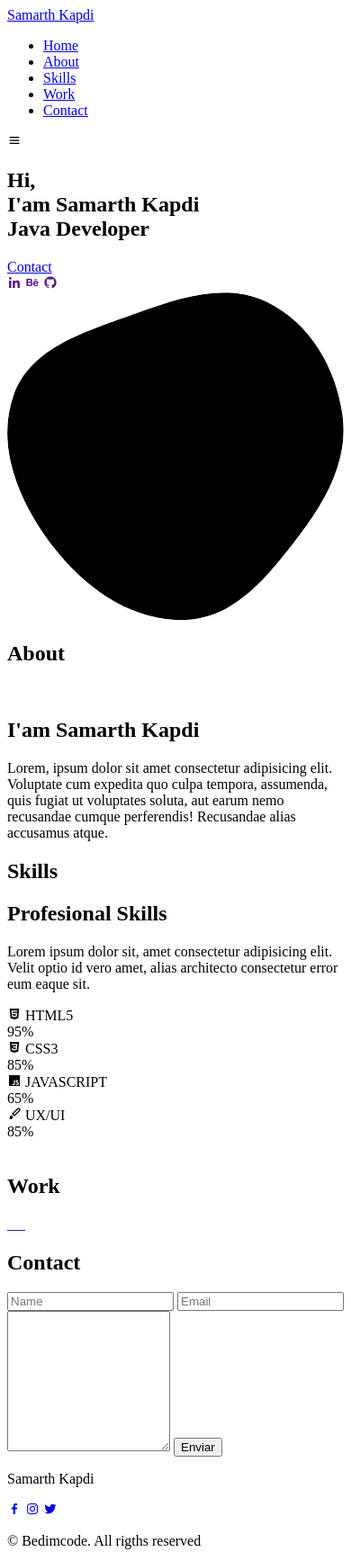
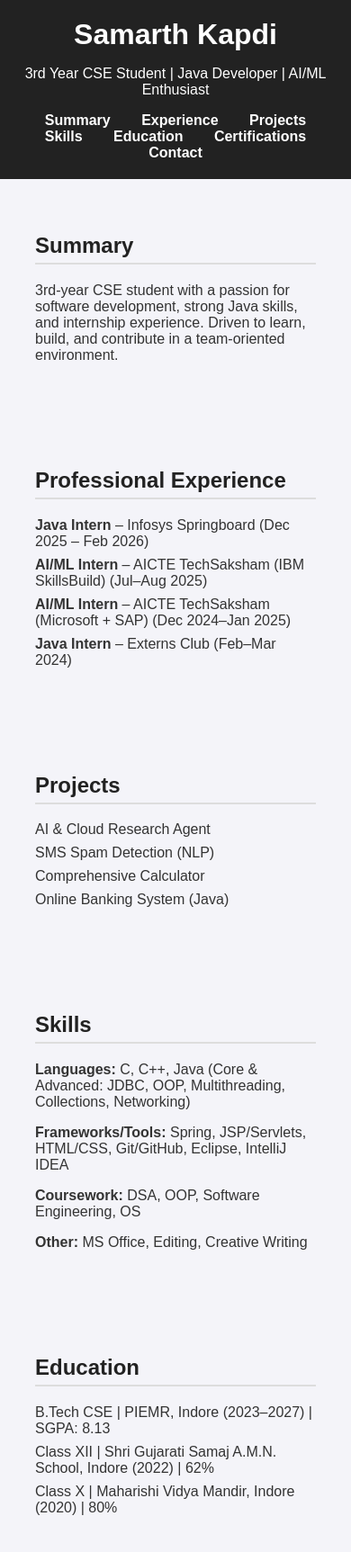
Before and after one commit to SamarthKapdi/MyPortfolioWebsite, a plain HTML site: page index.html in a window 390 px wide. Shown: the top 1725 px of the page at 90% size. Drawn offline with nearby package versions, Linux system fonts and the light colour scheme.

Commit message:
Responsive Portfolio website

```diff
--- a/index.html
+++ b/index.html
@@ -3,203 +3,127 @@
 <head>
   <meta charset="UTF-8">
   <meta name="viewport" content="width=device-width, initial-scale=1.0">
-
-        <link rel="stylesheet" href="assets/css/styles.css">
-
-        <!-- =====BOX ICONS===== -->
-        <link href='https://cdn.jsdelivr.net/npm/boxicons@2.0.5/css/boxicons.min.css' rel='stylesheet'>
-
-        <title>Portfolio website complete</title>
+  <title>Samarth Kapdi | Portfolio</title>
+  <link rel="stylesheet" href="style.css">
+  <style>
+    body {
+      font-family: Arial, sans-serif;
+      margin: 0; padding: 0;
+      background: #f4f4f9; color: #333;
+    }
+    header {
+      background: #222; color: #fff; padding: 20px 0; text-align: center;
+    }
+    header h1 { margin: 0; }
+    nav a {
+      color: #fff; margin: 0 15px; text-decoration: none; font-weight: bold;
+    }
+    section { padding: 40px 10%; }
+    h2 { color: #222; border-bottom: 2px solid #ddd; padding-bottom: 5px; }
+    ul { list-style: none; padding: 0; }
+    ul li { margin: 8px 0; }
+    .contact a { color: #0077b5; text-decoration: none; }
+    footer {
+      background: #222; color: #fff; text-align: center; padding: 15px;
+    }
+  </style>
 </head>
 <body>
-        <!--===== HEADER =====-->
-        <header class="l-header">
-            <nav class="nav bd-grid">
-                <div>
-                    <a href="#" class="nav__logo">Samarth Kapdi</a>
-                </div>
 
-                <div class="nav__menu" id="nav-menu">
-                    <ul class="nav__list">
-                        <li class="nav__item"><a href="#home" class="nav__link active-link">Home</a></li>
-                        <li class="nav__item"><a href="#about" class="nav__link">About</a></li>
-                        <li class="nav__item"><a href="#skills" class="nav__link">Skills</a></li>
-                        <li class="nav__item"><a href="#work" class="nav__link">Work</a></li>
-                        <li class="nav__item"><a href="#contact" class="nav__link">Contact</a></li>
-                    </ul>
-                </div>
-
-                <div class="nav__toggle" id="nav-toggle">
-                    <i class='bx bx-menu'></i>
-                </div>
+  <!-- Header -->
+  <header>
+    <h1>Samarth Kapdi</h1>
+    <p>3rd Year CSE Student | Java Developer | AI/ML Enthusiast</p>
+    <nav>
+      <a href="#summary">Summary</a>
+      <a href="#experience">Experience</a>
+      <a href="#projects">Projects</a>
+      <a href="#skills">Skills</a>
+      <a href="#education">Education</a>
+      <a href="#certifications">Certifications</a>
+      <a href="#contact">Contact</a>
     </nav>
   </header>
 
-        <main class="l-main">
-            <!--===== HOME =====-->
-            <section class="home bd-grid" id="home">
-                <div class="home__data">
-                    <h1 class="home__title">Hi,<br>I'am <span class="home__title-color">Samarth Kapdi</span><br> Java Developer</h1>
-
-                    <a href="#" class="button">Contact</a>
-                </div>
-
-                <div class="home__social">
-                    <a href="" class="home__social-icon"><i class='bx bxl-linkedin'></i></a>
-                    <a href="" class="home__social-icon"><i class='bx bxl-behance' ></i></a>
-                    <a href="" class="home__social-icon"><i class='bx bxl-github' ></i></a>
-                </div>
-
-                <div class="home__img">
-                    <svg class="home__blob" viewBox="0 0 479 467" xmlns="http://www.w3.org/2000/svg" xmlns:xlink="http://www.w3.org/1999/xlink">
-                        <mask id="mask0" mask-type="alpha">
-                            <path d="M9.19024 145.964C34.0253 76.5814 114.865 54.7299 184.111 29.4823C245.804 6.98884 311.86 -14.9503 370.735 14.143C431.207 44.026 467.948 107.508 477.191 174.311C485.897 237.229 454.931 294.377 416.506 344.954C373.74 401.245 326.068 462.801 255.442 466.189C179.416 469.835 111.552 422.137 65.1576 361.805C17.4835 299.81 -17.1617 219.583 9.19024 145.964Z"/>
-                        </mask>
-                        <g mask="url(#mask0)">
-                            <path d="M9.19024 145.964C34.0253 76.5814 114.865 54.7299 184.111 29.4823C245.804 6.98884 311.86 -14.9503 370.735 14.143C431.207 44.026 467.948 107.508 477.191 174.311C485.897 237.229 454.931 294.377 416.506 344.954C373.74 401.245 326.068 462.801 255.442 466.189C179.416 469.835 111.552 422.137 65.1576 361.805C17.4835 299.81 -17.1617 219.583 9.19024 145.964Z"/>
-                            <image class="home__blob-img" x="50" y="60" href="assets/img/perfil.png"/>
-                        </g>
-                    </svg>
-                </div>
+  <!-- Summary -->
+  <section id="summary">
+    <h2>Summary</h2>
+    <p>3rd-year CSE student with a passion for software development, strong Java skills, and internship experience. Driven to learn, build, and contribute in a team-oriented environment.</p>
   </section>
 
-            <!--===== ABOUT =====-->
-            <section class="about section " id="about">
-                <h2 class="section-title">About</h2>
-
-                <div class="about__container bd-grid">
-                    <div class="about__img">
-                        <img src="assets/img/about.jpg" alt="">
-                    </div>
-
-                    <div>
-                        <h2 class="about__subtitle">I'am Samarth Kapdi</h2>
-                        <p class="about__text">Lorem, ipsum dolor sit amet consectetur adipisicing elit. Voluptate cum expedita quo culpa tempora, assumenda, quis fugiat ut voluptates soluta, aut earum nemo recusandae cumque perferendis! Recusandae alias accusamus atque.</p>
-                    </div>
-                </div>
+  <!-- Experience -->
+  <section id="experience">
+    <h2>Professional Experience</h2>
+    <ul>
+      <li><b>Java Intern</b> – Infosys Springboard (Dec 2025 – Feb 2026)</li>
+      <li><b>AI/ML Intern</b> – AICTE TechSaksham (IBM SkillsBuild) (Jul–Aug 2025)</li>
+      <li><b>AI/ML Intern</b> – AICTE TechSaksham (Microsoft + SAP) (Dec 2024–Jan 2025)</li>
+      <li><b>Java Intern</b> – Externs Club (Feb–Mar 2024)</li>
+    </ul>
   </section>
 
-            <!--===== SKILLS =====-->
-            <section class="skills section" id="skills">
-                <h2 class="section-title">Skills</h2>
-
-                <div class="skills__container bd-grid">
-                    <div>
-                        <h2 class="skills__subtitle">Profesional Skills</h2>
-                        <p class="skills__text">Lorem ipsum dolor sit, amet consectetur adipisicing elit. Velit optio id vero amet, alias architecto consectetur error eum eaque sit.</p>
-                        <div class="skills__data">
-                            <div class="skills__names">
-                                <i class='bx bxl-html5 skills__icon'></i>
-                                <span class="skills__name">HTML5</span>
-                            </div>
-                            <div class="skills__bar skills__html">
-
-                            </div>
-                            <div>
-                                <span class="skills__percentage">95%</span>
-                            </div>
-                        </div>
-                        <div class="skills__data">
-                            <div class="skills__names">
-                                <i class='bx bxl-css3 skills__icon'></i>
-                                <span class="skills__name">CSS3</span>
-                            </div>
-                            <div class="skills__bar skills__css">
-
-                            </div>
-                            <div>
-                                <span class="skills__percentage">85%</span>
-                            </div>
-                        </div>
-                        <div class="skills__data">
-                            <div class="skills__names">
-                                <i class='bx bxl-javascript skills__icon' ></i>
-                                <span class="skills__name">JAVASCRIPT</span>
-                            </div>
-                            <div class="skills__bar skills__js">
-
-                            </div>
-                            <div>
-                                <span class="skills__percentage">65%</span>
-                            </div>
-                        </div>
-                        <div class="skills__data">
-                            <div class="skills__names">
-                                <i class='bx bxs-paint skills__icon'></i>
-                                <span class="skills__name">UX/UI</span>
-                            </div>
-                            <div class="skills__bar skills__ux">
-
-                            </div>
-                            <div>
-                                <span class="skills__percentage">85%</span>
-                            </div>
-                        </div>
-                    </div>
-
-                    <div>
-                        <img src="assets/img/work3.jpg" alt="" class="skills__img">
-                    </div>
-                </div>
+  <!-- Projects -->
+  <section id="projects">
+    <h2>Projects</h2>
+    <ul>
+      <li>AI & Cloud Research Agent</li>
+      <li>SMS Spam Detection (NLP)</li>
+      <li>Comprehensive Calculator</li>
+      <li>Online Banking System (Java)</li>
+    </ul>
   </section>
 
-            <!--===== WORK =====-->
-            <section class="work section" id="work">
-                <h2 class="section-title">Work</h2>
-
-                <div class="work__container bd-grid">
-                    <a href="" class="work__img">
-                        <img src="assets/img/work1.jpg" alt="">
-                    </a>
-                    <a href="" class="work__img">
-                        <img src="assets/img/work2.jpg" alt="">
-                    </a>
-                    <a href="" class="work__img">
-                        <img src="assets/img/work3.jpg" alt="">
-                    </a>
-                    <a href="" class="work__img">
-                        <img src="assets/img/work4.jpg" alt="">
-                    </a>
-                    <a href="" class="work__img">
-                        <img src="assets/img/work5.jpg" alt="">
-                    </a>
-                    <a href="" class="work__img">
-                        <img src="assets/img/work6.jpg" alt="">
-                    </a>
-                </div>
+  <!-- Skills -->
+  <section id="skills">
+    <h2>Skills</h2>
+    <p><b>Languages:</b> C, C++, Java (Core & Advanced: JDBC, OOP, Multithreading, Collections, Networking)</p>
+    <p><b>Frameworks/Tools:</b> Spring, JSP/Servlets, HTML/CSS, Git/GitHub, Eclipse, IntelliJ IDEA</p>
+    <p><b>Coursework:</b> DSA, OOP, Software Engineering, OS</p>
+    <p><b>Other:</b> MS Office, Editing, Creative Writing</p>
   </section>
 
-            <!--===== CONTACT =====-->
-            <section class="contact section" id="contact">
-                <h2 class="section-title">Contact</h2>
+  <!-- Education -->
+  <section id="education">
+    <h2>Education</h2>
+    <ul>
+      <li>B.Tech CSE | PIEMR, Indore (2023–2027) | SGPA: 8.13</li>
+      <li>Class XII | Shri Gujarati Samaj A.M.N. School, Indore (2022) | 62%</li>
+      <li>Class X | Maharishi Vidya Mandir, Indore (2020) | 80%</li>
+    </ul>
+  </section>
 
-                <div class="contact__container bd-grid">
-                    <form action="" class="contact__form">
-                        <input type="text" placeholder="Name" class="contact__input">
-                        <input type="mail" placeholder="Email" class="contact__input">
-                        <textarea name="" id="" cols="0" rows="10" class="contact__input"></textarea>
-                        <input type="button" value="Enviar" class="contact__button button">
-                    </form>
-                </div>
+  <!-- Certifications -->
+  <section id="certifications">
+    <h2>Certifications & Workshops</h2>
+    <ul>
+      <li>NPTEL (82%) – Programming in Java</li>
+      <li>Core & Advanced Java – Rays Technologies</li>
+      <li>C++ – Rays Technologies</li>
+      <li>Infosys Springboard – Java Tech Stack, DSA in Java</li>
+      <li>Coursera – IBM Java Full Stack (Ongoing)</li>
+      <li>BOOTCAMP 5.0 (IIT Indore) – AI/ML-Powered UAS</li>
+      <li>Workshops: Flutter & Firebase, OpenCV, Python</li>
+    </ul>
   </section>
-        </main>
 
-        <!--===== FOOTER =====-->
-        <footer class="footer">
-            <p class="footer__title">Samarth Kapdi</p>
-            <div class="footer__social">
-                <a href="#" class="footer__icon"><i class='bx bxl-facebook' ></i></a>
-                <a href="#" class="footer__icon"><i class='bx bxl-instagram' ></i></a>
-                <a href="#" class="footer__icon"><i class='bx bxl-twitter' ></i></a>
-            </div>
-            <p class="footer__copy">&#169; Bedimcode. All rigths reserved</p>
+  <!-- Contact -->
+  <section id="contact" class="contact">
+    <h2>Contact</h2>
+    <p>Email: <a href="mailto:kapdisamarth26445@gmail.com">kapdisamarth26445@gmail.com</a></p>
+    <p>Phone: 7723811943</p>
+    <p>
+      <a href="https://github.com/SamarthKapdi">GitHub</a> |
+      <a href="https://linkedin.com/in/samarthkapdi">LinkedIn</a> |
+      <a href="https://samarthkapdi.github.io/MyPortfolioWebsite">Portfolio</a> |
+      <a href="https://leetcode.com/u/SamarthKapdi">LeetCode</a> |
+      <a href="https://www.hackerrank.com/profile/kapdisamarth2641">HackerRank</a>
+    </p>
+  </section>
+
+  <!-- Footer -->
+  <footer>
+    <p>© 2025 Samarth Kapdi | Built with ❤️ using HTML & CSS</p>
   </footer>
 
-
-        <!--===== SCROLL REVEAL =====-->
-        <script src="https://unpkg.com/scrollreveal"></script>
-
-        <!--===== MAIN JS =====-->
-        <script src="assets/js/main.js"></script>
 </body>
 </html>
```
Lines whose indentation alone changed are shown as unchanged.
